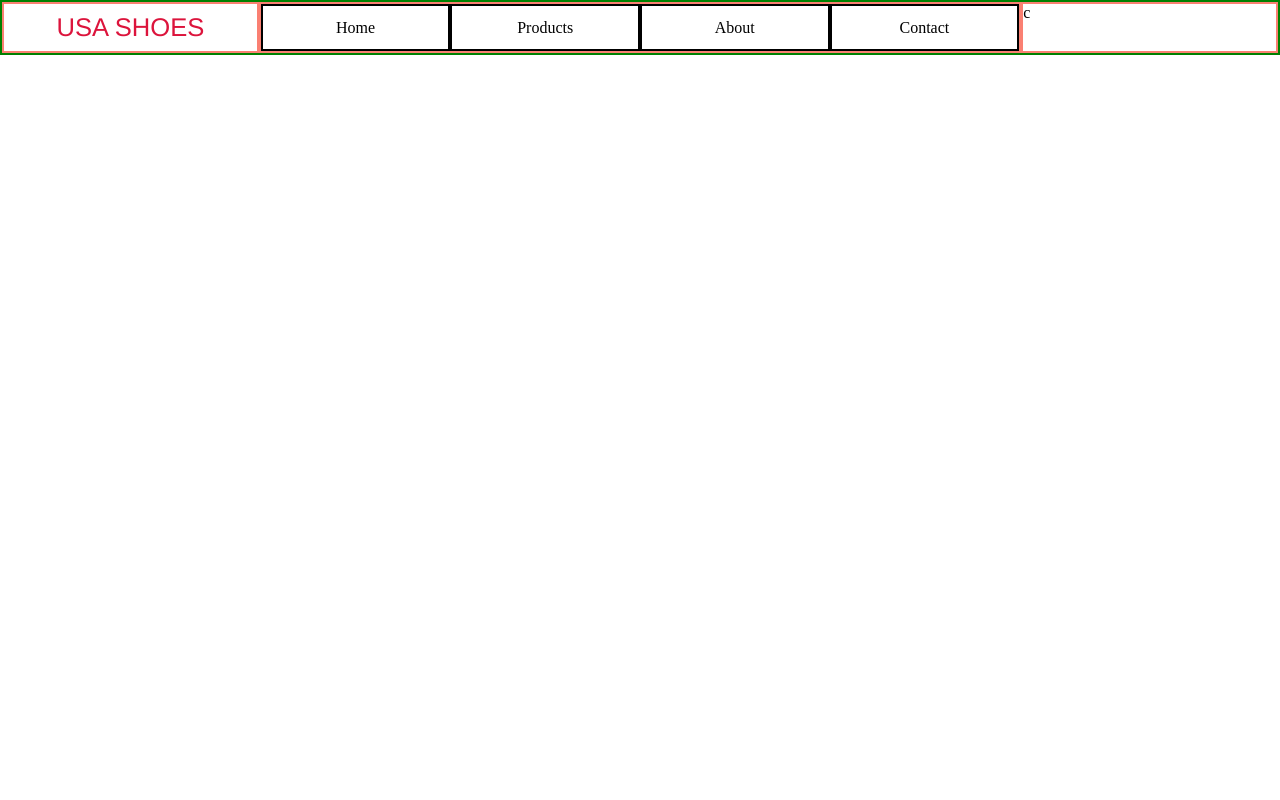
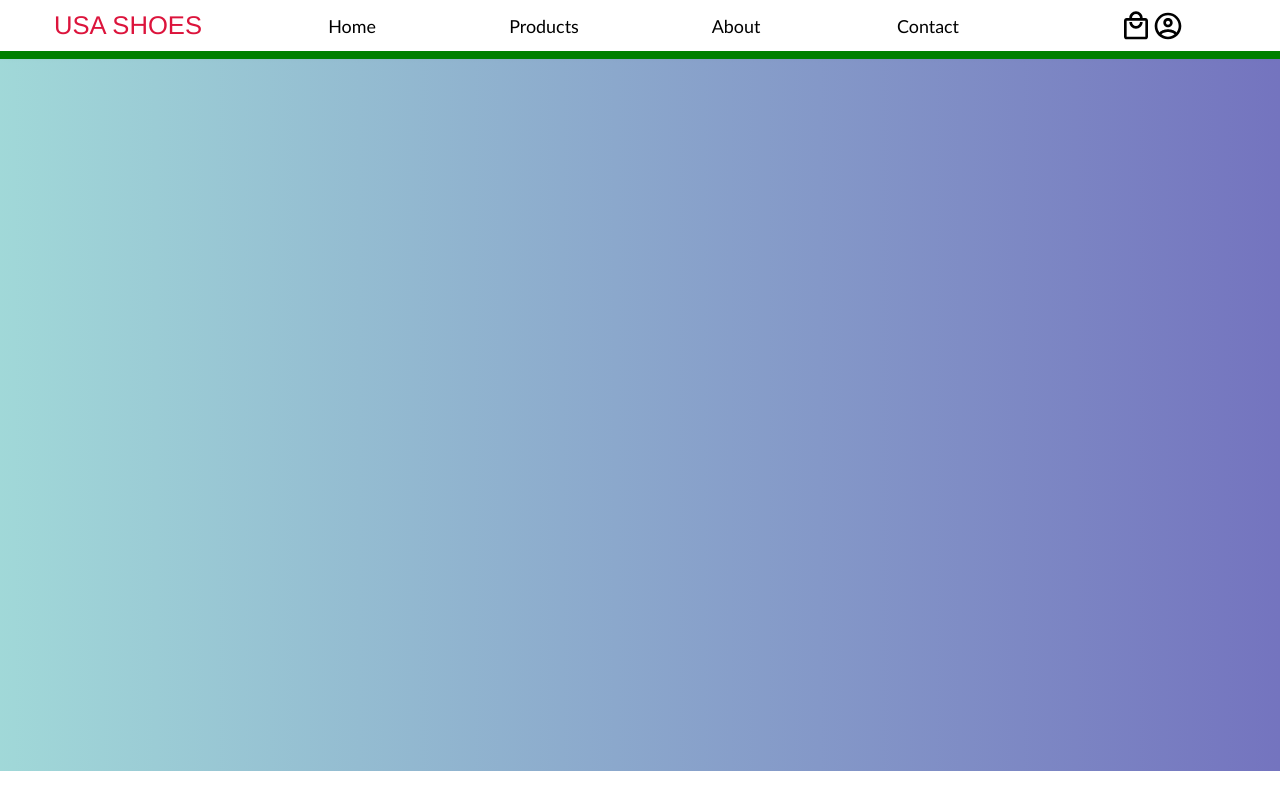
Before and after one commit to ZeeshanTahir786/Ecom-site, a plain HTML site: page index.html in a window 1280 px wide. Drawn offline with Linux system fonts and the light colour scheme.

Commit message:
Nav bar done

```diff
--- a/index.html
+++ b/index.html
@@ -15,7 +15,14 @@
         <a href="/">About</a>
         <a href="/">Contact</a>
       </div>
-      <div class="right">c</div>
+      <div class="right">
+        <img src="image/cart.svg" alt="Cart" />
+        <img src="image/profile.svg" alt="Profile" />
+      </div>
     </nav>
+    <section class="home">
+      <div class="container" id="rightCon"></div>
+      <div class="container" id="leftCon"></div>
+    </section>
   </body>
 </html>
--- a/style.css
+++ b/style.css
@@ -2,12 +2,12 @@ body {
   margin: 0;
 }
 nav {
-  border: 2px solid green;
   display: flex;
   height: 4vmax;
+  align-items: center;
+  box-shadow: 0 0 10px rgba(0, 0, 0, 0.486);
 }
 .left {
-  border: 2px solid salmon;
   width: 20%;
   display: flex;
   justify-content: center;
@@ -20,21 +20,42 @@ nav {
   font-family: "Franklin Gothic Medium", "Arial Narrow", Arial, sans-serif;
 }
 .mid {
-  border: 2px solid salmon;
   width: 60%;
   display: flex;
   justify-content: space-evenly;
+  align-self: stretch;
 }
 .mid > a {
   text-decoration: none;
   color: black;
+  font-size: 1.4vmax;
+  font-family: "Gill Sans", "Gill Sans MT", Calibri, "Trebuchet MS", sans-serif;
   width: 100%;
   display: flex;
   justify-content: center;
   align-items: center;
-  border: 2px solid black;
+}
+.mid > a:hover {
+  border-bottom: 2px solid crimson;
+  color: crimson;
 }
 .right {
-  border: 2px solid salmon;
   width: 20%;
+  display: flex;
+  justify-content: center;
 }
+.right > img {
+  width: 2.5vmax;
+}
+.home {
+  height: 90vh;
+  background-image: linear-gradient(
+    to right,
+    rgba(114, 197, 197, 0.671),
+    rgba(75, 75, 172, 0.774)
+  );
+}
+.container {
+  border: 2px solid green;
+  width: 100%;
+}
```
